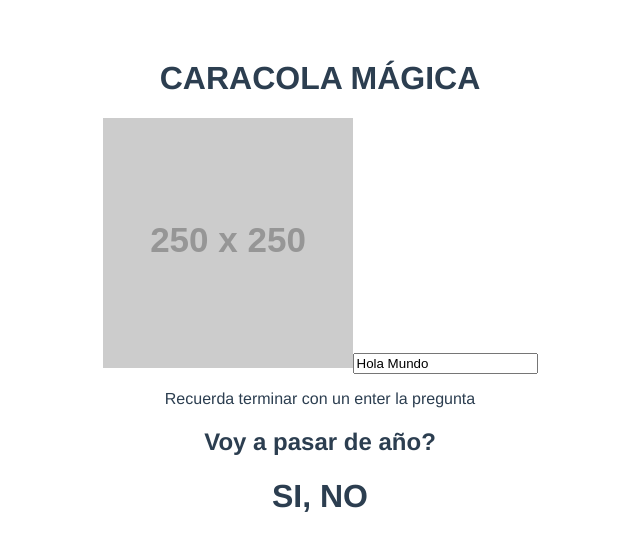
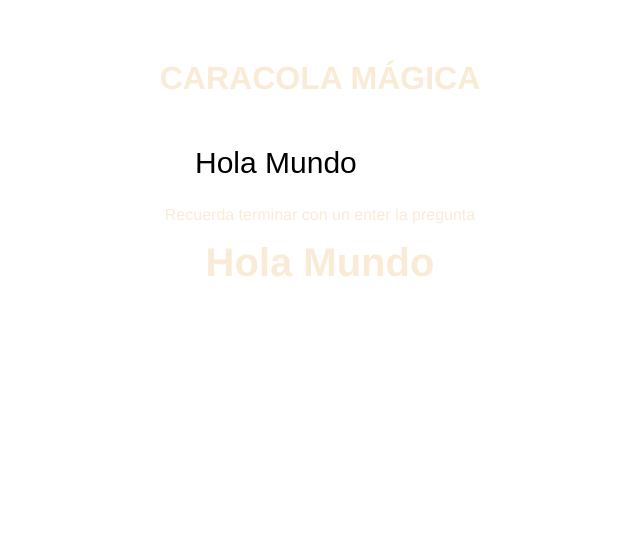
Before and after one commit to AndBenvds404/pw_u2_v_p4_ab, a Vue app: page / in a window 1280 px wide. Shown: the top 550 px of the page, without its empty margins (320-960 px from the left). Built offline with nearby package versions, Linux system fonts and the light colour scheme.

Commit message:
fetch await consumo de API

```diff
--- a/src/App.vue
+++ b/src/App.vue
@@ -5,13 +5,13 @@
 </template>
 
 <script>
-import Contador from '../src/components/Contador.vue'
+//import Contador from '../src/components/Contador.vue'
 import CaracolaMagica from './components/CaracolaMagica.vue';
 
 export default {
   name: 'App',
   components: {
-    Contador,
+//    Contador,
     CaracolaMagica
 
   }
--- a/src/components/CaracolaMagica.vue
+++ b/src/components/CaracolaMagica.vue
@@ -1,13 +1,20 @@
 <template>
   <h1>CARACOLA MÁGICA</h1>
-    <img src="https://via.placeholder.com/250" alt="No se puede presentar">
 
-    <input v-model="pregunta" type="text" placeholder="ajme una pregunta manito">
-    <p>Recuerda terminar con un enter la pregunta</p>
+  <div class="sombreadoImg">
+    <img  v-if="urlImg"  v-bind:src="urlImg"  alt="No se puede presentar">
+  </div>
 
-    <div>
-        <h2>Voy a pasar de año?</h2>
-        <h1>SI, NO</h1>
+
+    <br>
+    <div class="contenedor">
+        <input v-model="pregunta" type="text" placeholder="ajme una pregunta manito">
+            <p>Recuerda terminar con un enter la pregunta</p>
+
+            <div>
+                <h2>{{ pregunta }}</h2>
+                <h1>{{ respuesta }}</h1>
+            </div>
     </div>
 
 </template>
@@ -19,7 +26,33 @@ export default {
 
     data(){
         return{
-            pregunta: 'Hola Mundo'
+            pregunta: 'Hola Mundo',
+            respuesta: '',
+            urlImg: null
+        }
+    },
+
+    methods:{
+
+        async consumirApi(){
+            const respuesta = await fetch('https://yesno.wtf/api').then(r=>r.json())
+            console.log(respuesta )
+            const{answer, image} = respuesta
+            this.respuesta=answer
+            this.urlImg=image
+
+        }
+    },
+
+    watch:{
+        pregunta(value, oldValue){
+                console.log('value: '+ value)
+                console.log('oldValue: '+oldValue)
+                if(value.includes('?') ){
+                    console.log('consumir el API')
+                    this.consumirApi()
+
+                }
         }
     }
 
@@ -29,5 +62,40 @@ export default {
 
 
 <style>
+img, .sombreadoImg {
+        height: 100vh;
+        width: 100vw;
+    left: 0px;
+    max-width: 100%;
+    max-height: 100%;
+    position: fixed;
+    top: 0px;
+
+}
+
+.sombreadoImg{
+    background-color: rgba(rgb(19, 2, 2), rgb(104, 95, 95), rgb(31, 29, 29), 4);
+}
+
+.contenedor{
+    position: relative;
+}
+input{
+    width: 250px;
+    padding: 10px 15px;
+    border-radius: 3px;
+    font-size: 30px;
+    border: none;
+
+}
+
+p, h1, h2 {
+    color: antiquewhite;
+}
+
+h2  {
+    font-size: 40px;
+    margin-top: 0px;
+}
 
 </style>
```
